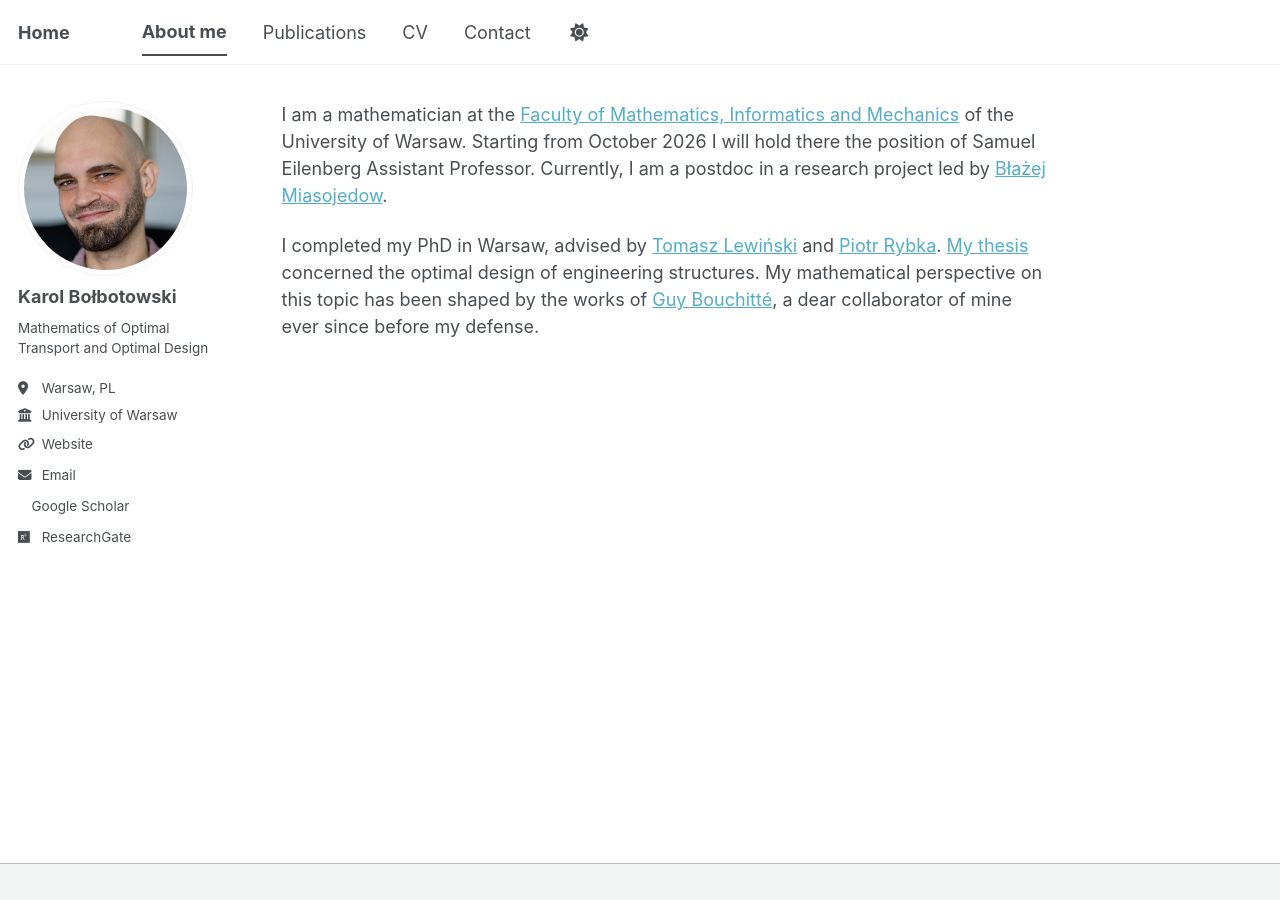
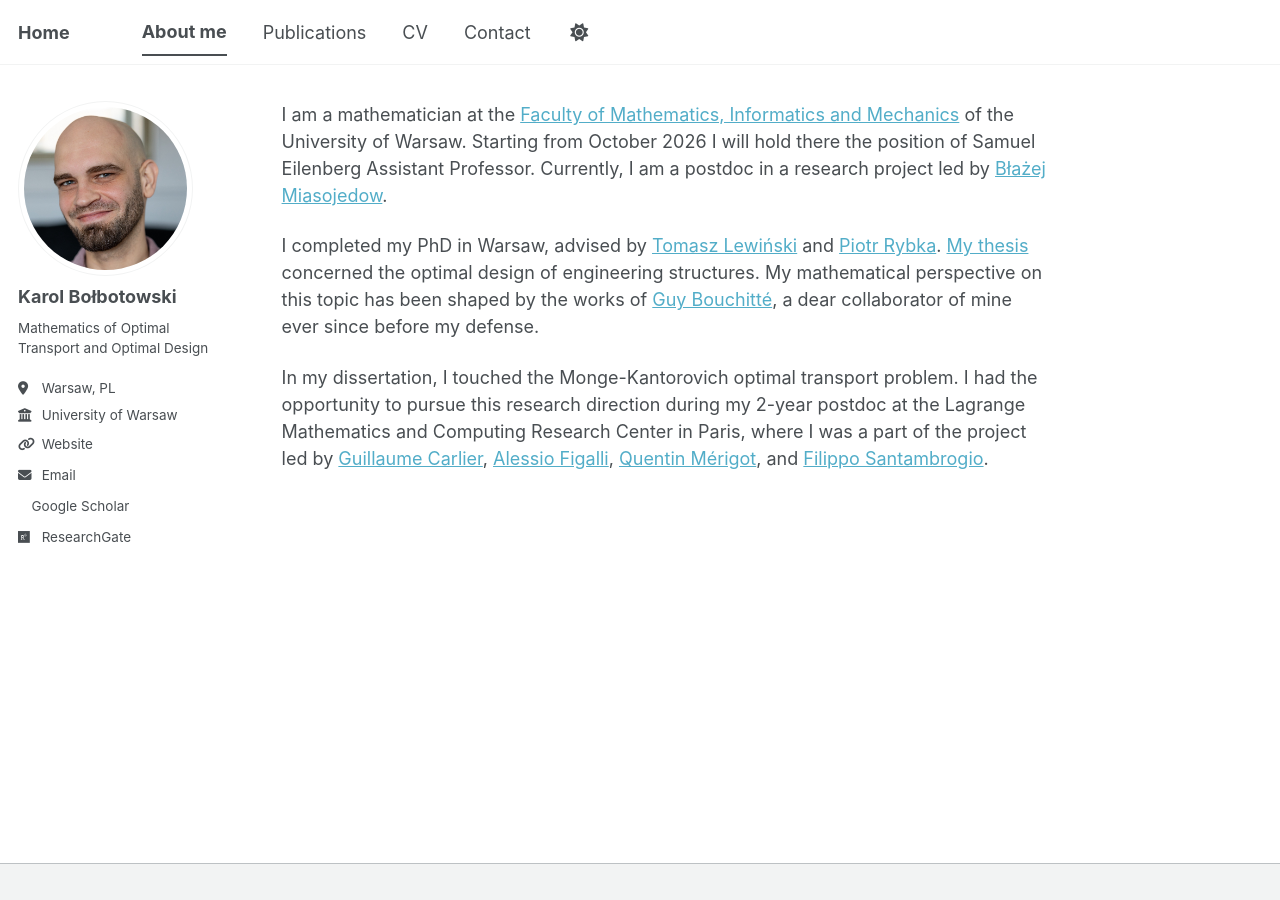
Before and after one commit to kbolbotowski/kbolbotowski.github.io, a Jekyll site: the page built from _pages/aboutme.md, in a window 1280 px wide. Built offline with Jekyll 4.4.1, drawn with Linux system fonts in a browser that asks for light colours; a style sheet for code colours, icons or effects is not loaded.

Commit message:
Update aboutme.md

```diff
--- a/_pages/aboutme.md
+++ b/_pages/aboutme.md
@@ -6,3 +6,5 @@ author_profile: true
 I am a mathematician at the <a href="https://www.mimuw.edu.pl/en/" target="_blank" rel="noopener noreferrer">Faculty of Mathematics, Informatics and Mechanics</a> of the University of Warsaw. Starting from October 2026 I will hold there the position of Samuel Eilenberg Assistant Professor. Currently, I am a postdoc in a research project led by <a href="https://www.mimuw.edu.pl/~bmia/" target="_blank" rel="noopener noreferrer">Błażej Miasojedow</a>.
 
 I completed my PhD in Warsaw, advised by <a href="https://www.il.pw.edu.pl/en/member/lewinski-tomasz-en/" target="_blank" rel="noopener noreferrer">Tomasz Lewiński</a> and <a href="https://www.mimuw.edu.pl/~rybka/index.html" target="_blank" rel="noopener noreferrer">Piotr Rybka</a>. <a href="https://theses.hal.science/tel-05609664v1" target="_blank" rel="noopener noreferrer">My thesis</a> concerned the optimal design of engineering structures. My mathematical perspective on this topic has been shaped by the works of <a href="https://sites.google.com/site/gbouchitte/" target="_blank" rel="noopener noreferrer">Guy Bouchitté</a>, a dear collaborator of mine ever since before my defense.
+
+In my dissertation, I touched the Monge-Kantorovich optimal transport problem. I had the opportunity to pursue this research direction during my 2-year postdoc at the Lagrange Mathematics and Computing Research Center in Paris, where I was a part of the project led by <a href="https://www.ceremade.dauphine.fr/~carlier/" target="_blank" rel="noopener noreferrer">Guillaume Carlier</a>, <a href="https://people.math.ethz.ch/~afigalli/" target="_blank" rel="noopener noreferrer">Alessio Figalli</a>, <a href="http://quentin.mrgt.fr/#teaching" target="_blank" rel="noopener noreferrer">Quentin Mérigot</a>, and <a href="https://math.univ-lyon1.fr/~santambrogio/" target="_blank" rel="noopener noreferrer">Filippo Santambrogio</a>.
```
